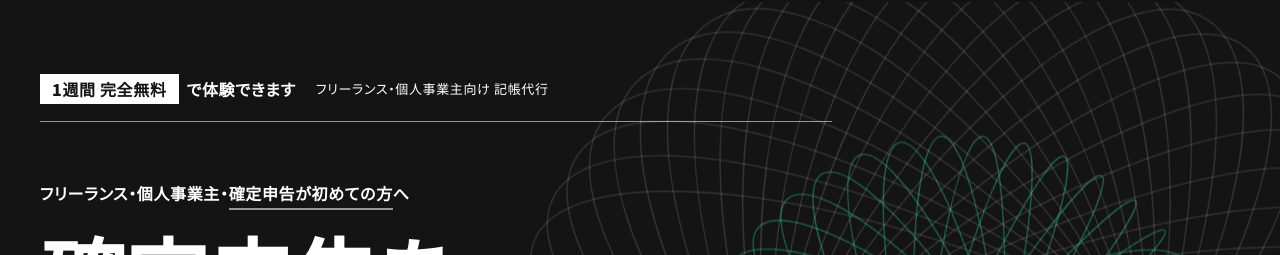
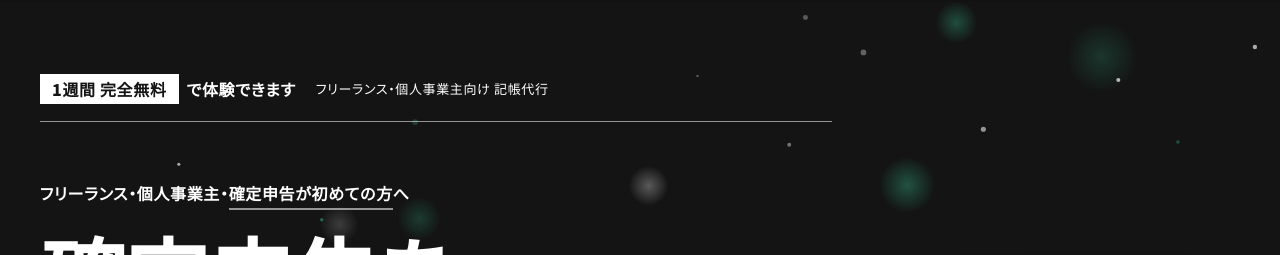
Before and after one commit to SYUSOCHASO/n-free-lp-sample2, a plain HTML site: page index.html in a window 1280 px wide. Shown: the part 78-333 px from the top of the page. Drawn offline with nearby package versions, Linux system fonts and the light colour scheme; animation ran at ten frames a second.

Commit message:
トップの背景をトップ全体に広がる動きに変更（墨・光の粒）
Co-Authored-By: Claude Fable 5.2 <noreply@anthropic.com>

```diff
--- a/script.js
+++ b/script.js
@@ -285,14 +285,68 @@ $(function(){
 })();
 
 /* ------------------------------------------------------------
-   案2：彩紋。楕円を少しずつ回して重ねた輪を 2 つ置く（動きは CSS）
+   案2：光の粒。ぼけた大きな粒と小さな粒が、揺れながらゆっくり上っていく。画面外では描画を止める
 ------------------------------------------------------------ */
 (function () {
     var host = document.querySelector('.hero');
     if (!host) return;
-    var svg = '<svg class="hero-bg g-rose" viewBox="-320 -320 640 640" aria-hidden="true" focusable="false"><g class="g-a">', i;
-    for (i = 0; i < 30; i++) svg += '<g transform="rotate(' + (i * 6) + ')"><ellipse rx="300" ry="124" style="--i:' + i + '"/></g>';
-    svg += '</g><g class="g-b">';
-    for (i = 0; i < 20; i++) svg += '<g transform="rotate(' + (i * 9) + ')"><ellipse rx="176" ry="52" style="--i:' + i + '"/></g>';
-    host.insertAdjacentHTML('afterbegin', svg + '</g></svg>');
+    var canvas = document.createElement('canvas');
+    canvas.className = 'hero-bg';
+    canvas.setAttribute('aria-hidden', 'true');
+    host.insertBefore(canvas, host.firstChild);
+    var ctx = canvas.getContext('2d');
+    if (!ctx) return;
+    var reduce = window.matchMedia && window.matchMedia('(prefers-reduced-motion: reduce)').matches;
+    var w = 0, h = 0, dpr = 1, running = false, last = 0, dots = [];
+    function make(anywhere) {
+        var big = Math.random() < 0.22;
+        return {
+            x: Math.random() * w, y: anywhere ? Math.random() * h : h + 40,
+            r: big ? 14 + Math.random() * 34 : 1 + Math.random() * 2.6,
+            vy: big ? 5 + Math.random() * 7 : 9 + Math.random() * 16,
+            sway: 8 + Math.random() * 22, phase: Math.random() * 6.28, speed: 0.2 + Math.random() * 0.5,
+            alpha: big ? 0.05 + Math.random() * 0.09 : 0.35 + Math.random() * 0.55,
+            green: Math.random() < 0.45, big: big
+        };
+    }
+    function resize() {
+        dpr = Math.min(window.devicePixelRatio || 1, 2);
+        w = host.clientWidth; h = host.clientHeight;
+        canvas.width = Math.round(w * dpr); canvas.height = Math.round(h * dpr);
+        var count = Math.round(Math.max(34, Math.min(90, w * h / 15000)));
+        dots = []; for (var i = 0; i < count; i++) dots.push(make(true));
+    }
+    function draw(now, dt) {
+        ctx.setTransform(dpr, 0, 0, dpr, 0, 0);
+        ctx.clearRect(0, 0, w, h);
+        dots.forEach(function (d, i) {
+            d.y -= d.vy * dt;
+            if (d.y < -d.r * 2) { dots[i] = d = make(false); }
+            var x = d.x + Math.sin(now * 0.001 * d.speed + d.phase) * d.sway;
+            var twinkle = d.big ? 1 : 0.65 + 0.35 * Math.sin(now * 0.002 * d.speed + d.phase * 3);
+            var color = d.green ? '63,227,173' : '255,255,255';
+            if (d.big) {
+                var g = ctx.createRadialGradient(x, d.y, 0, x, d.y, d.r);
+                g.addColorStop(0, 'rgba(' + color + ',' + (d.alpha * 2.2) + ')'); g.addColorStop(1, 'rgba(' + color + ',0)');
+                ctx.fillStyle = g;
+            } else {
+                ctx.fillStyle = 'rgba(' + color + ',' + (d.alpha * twinkle) + ')';
+            }
+            ctx.beginPath(); ctx.arc(x, d.y, d.r, 0, 6.2832); ctx.fill();
+        });
+    }
+    function visible() { var r = host.getBoundingClientRect(); return r.bottom > 0 && r.top < window.innerHeight && !document.hidden; }
+    function loop(now) {
+        if (!visible()) { running = false; return; }
+        var dt = Math.min(0.05, (now - last) / 1000); last = now;
+        draw(now, dt); requestAnimationFrame(loop);
+    }
+    function start() { if (!running && !reduce && visible()) { running = true; last = performance.now(); requestAnimationFrame(loop); } }
+    resize();
+    var lastW = w;
+    window.addEventListener('resize', function () { if (host.clientWidth !== lastW || Math.abs(host.clientHeight - h) > 80) { resize(); lastW = w; if (reduce) draw(0, 0); } });
+    if (reduce) { draw(0, 0); return; }
+    window.addEventListener('scroll', start, { passive: true });
+    document.addEventListener('visibilitychange', start);
+    start();
 })();
--- a/style.css
+++ b/style.css
@@ -679,18 +679,6 @@ main { overflow-x: clip; }
 .hero::before, .hero::after { pointer-events: none; }
 .hero-bg { position: absolute; pointer-events: none; }
 
-/* 案2：墨色 × 白文字。証券や紙幣の「彩紋」のような細線の輪が、ゆっくり形を変えながら回る（SVG は script.js が置く） */
+/* 案2：墨色 × 白文字。大小の光の粒が、トップ全体をゆっくり立ちのぼり続ける（描画は script.js） */
 .hero { --h-bg: #141414; --h-text: #fff; --h-accent: #3fe3ad; --h-line: rgba(255, 255, 255, .55); --h-chip-bg: #fff; --h-chip-text: #141414; --h-btn-bg: #fff; --h-btn-text: #141414; --h-tag-bg: #3fe3ad; --h-tag-text: #141414; --h-marker: rgba(63, 227, 173, .35); }
-.g-rose { right: -13%; top: 50%; width: min(76vw, 1060px); aspect-ratio: 1; translate: 0 -50%; overflow: visible; animation: q-fade 2.4s ease-out both; }
-.g-rose ellipse { fill: none; stroke-width: 1; vector-effect: non-scaling-stroke; transform-box: fill-box; transform-origin: center; animation: g-morph 11s ease-in-out infinite alternate; animation-delay: calc(var(--i) * -.42s); }
-.g-rose .g-a { transform-origin: 0 0; animation: g-spin 120s linear infinite; }
-.g-rose .g-a ellipse { stroke: rgba(255, 255, 255, .2); }
-.g-rose .g-b { transform-origin: 0 0; animation: g-spin 80s linear infinite reverse; }
-.g-rose .g-b ellipse { stroke: rgba(63, 227, 173, .5); animation-duration: 8s; }
-@keyframes g-morph { from { transform: scaleY(.22); } to { transform: scaleY(1); } }
-@keyframes g-spin { to { transform: rotate(360deg); } }
-@media (max-width: 768px) {
-  .g-rose { right: -230px; top: 150px; width: 480px; }
-  .g-rose .g-a ellipse { stroke: rgba(255, 255, 255, .13); }
-  .g-rose .g-b ellipse { stroke: rgba(63, 227, 173, .32); }
-}
+canvas.hero-bg { inset: 0; width: 100%; height: 100%; animation: q-fade 2.4s ease-out both; }
```
